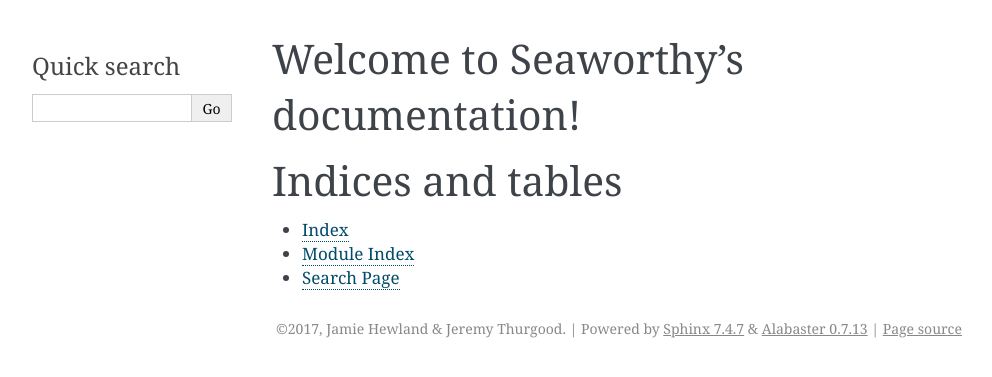
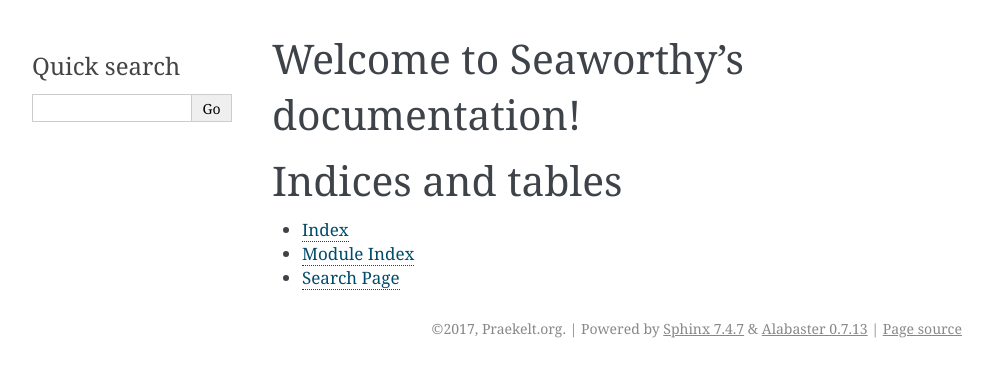
Before and after one commit to praekeltfoundation/seaworthy, a Sphinx documentation site: the page built from docs/index.rst, in a window 1280 px wide. Shown: the top 377 px of the page, without its empty margins (148-1140 px from the left). Built offline with Sphinx 7.4.7, drawn with Linux system fonts in a browser that asks for light colours.

Commit message:
docs: Clean up conf.py a bit

```diff
--- a/docs/conf.py
+++ b/docs/conf.py
@@ -31,9 +31,11 @@
 # Add any Sphinx extension module names here, as strings. They can be
 # extensions coming with Sphinx (named 'sphinx.ext.*') or your custom
 # ones.
-extensions = ['sphinx.ext.autodoc',
+extensions = [
+    'sphinx.ext.autodoc',
     'sphinx.ext.doctest',
-    'sphinx.ext.intersphinx']
+    'sphinx.ext.intersphinx',
+]
 
 # Add any paths that contain templates here, relative to this directory.
 templates_path = ['_templates']
@@ -49,7 +51,7 @@ master_doc = 'index'
 
 # General information about the project.
 project = 'Seaworthy'
-copyright = '2017, Jamie Hewland & Jeremy Thurgood'
+copyright = '2017, Praekelt.org'
 author = 'Jamie Hewland & Jeremy Thurgood'
 
 # The version info for the project you're documenting, acts as replacement for
@@ -168,7 +170,5 @@ texinfo_documents = [
 ]
 
 
-
-
 # Example configuration for intersphinx: refer to the Python standard library.
 intersphinx_mapping = {'https://docs.python.org/': None}
```
